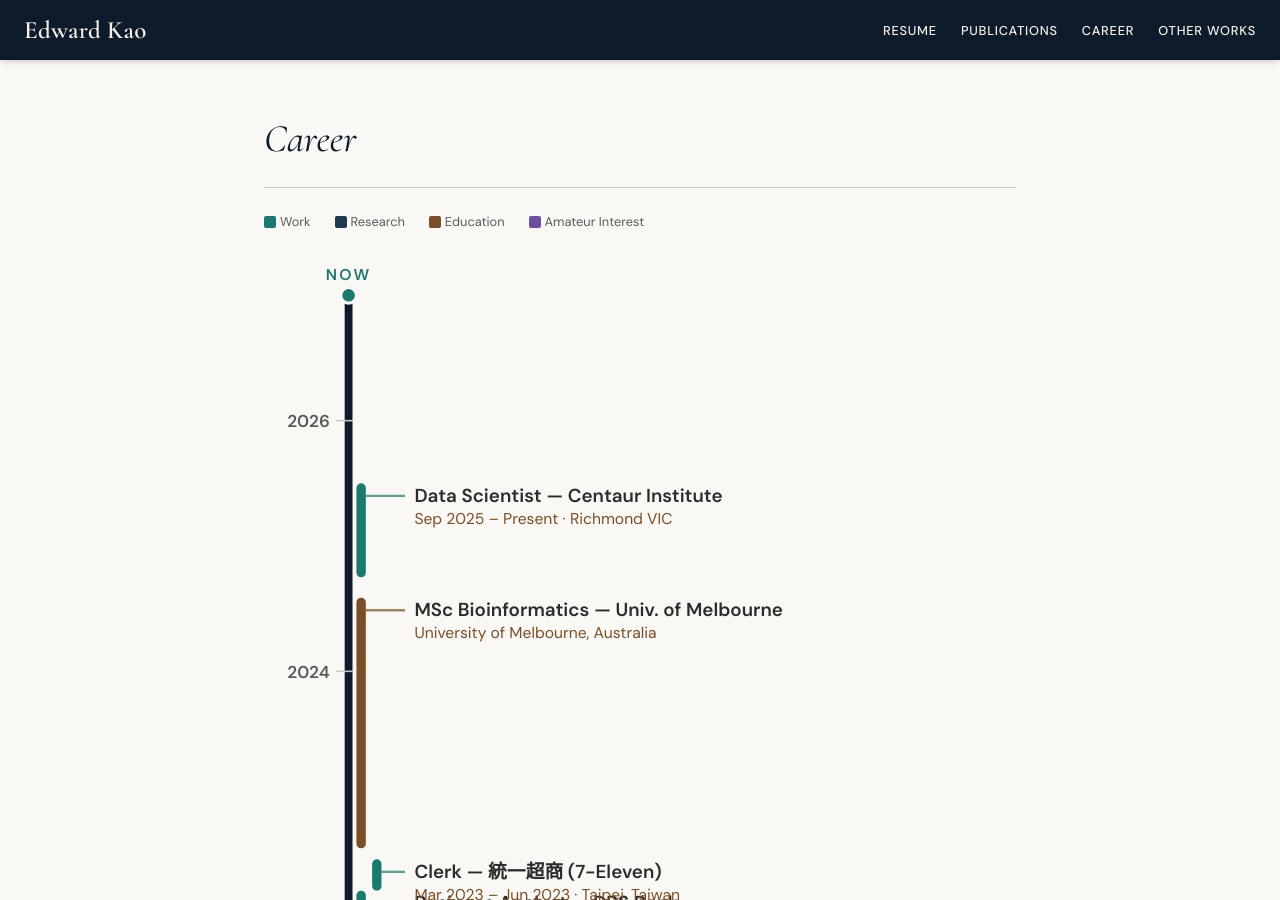
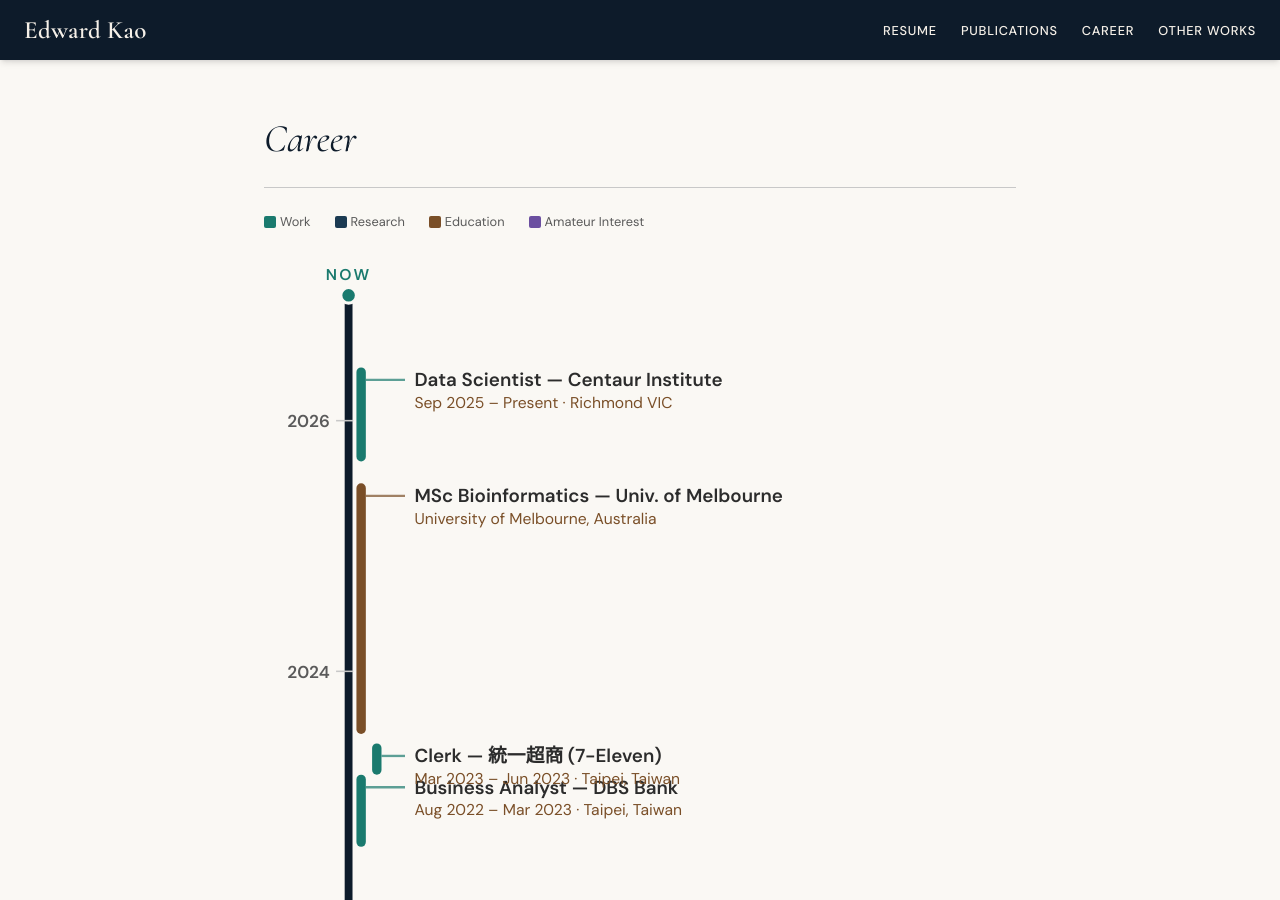
Before and after one commit to edwardkao6413/edwardkao6413.github.io, a Jekyll site: the page built from career.md, in a window 1280 px wide and 900 px high. Built offline with Jekyll 4.4.1, drawn with Linux system fonts in a browser that asks for light colours.

Commit message:
fix: correct inverted month-position formula in timeline
The formula end_month_gap = 12 - month was wrong: it placed December
nearest the year boundary and January farthest, which is backwards.
The correct formula is months_from_top = years_gap*12 - (month-1),
so January = 0 offset and December = 11 offset below the year tick.
Also compute duration as start_total_months - end_total_months to stay
consistent with the same coordinate system.

Co-Authored-By: Claude Sonnet 4.6 <noreply@anthropic.com>

```diff
--- a/career.md
+++ b/career.md
@@ -93,14 +93,16 @@ permalink: /career
         {% endif %}
         {% assign ev_start_year  = event.start_year  | plus: 0 %}
         {% assign ev_start_month = event.start_month | plus: 0 %}
-        {% comment %}Multiply first, divide last — never compute 80/12 directly (truncates to 6){% endcomment %}
+        {% comment %}
+          months_from_top(year, month) = (display_end_year - year)*12 - (month - 1)
+          Jan of display_end_year = 0, Dec of display_end_year-1 = 1, Jan of display_end_year-1 = 12
+          Multiply before dividing to avoid Liquid integer truncation of 80/12=6.
+        {% endcomment %}
         {% assign end_years_gap    = display_end_year | minus: ev_end_year %}
-        {% assign end_month_gap    = 12 | minus: ev_end_month %}
-        {% assign end_total_months = end_years_gap | times: 12 | plus: end_month_gap %}
+        {% assign end_total_months = end_years_gap | times: 12 | minus: ev_end_month | plus: 1 %}
         {% assign bar_top = end_total_months | times: 80 | divided_by: 12 | plus: svg_top_pad %}
-        {% assign dur_years       = ev_end_year  | minus: ev_start_year %}
-        {% assign dur_months      = ev_end_month | minus: ev_start_month %}
-        {% assign duration_months = dur_years | times: 12 | plus: dur_months %}
+        {% assign start_total_months = display_end_year | minus: ev_start_year | times: 12 | minus: ev_start_month | plus: 1 %}
+        {% assign duration_months = start_total_months | minus: end_total_months %}
         {% assign bar_h = duration_months | times: 80 | divided_by: 12 %}
         {% assign leader_offset = event.leader_y_offset | default: 0 | plus: 0 %}
         {% if event.layer == 1 %}
```
Also changed, not shown: other parts of career.md (+1 -1 lines).
